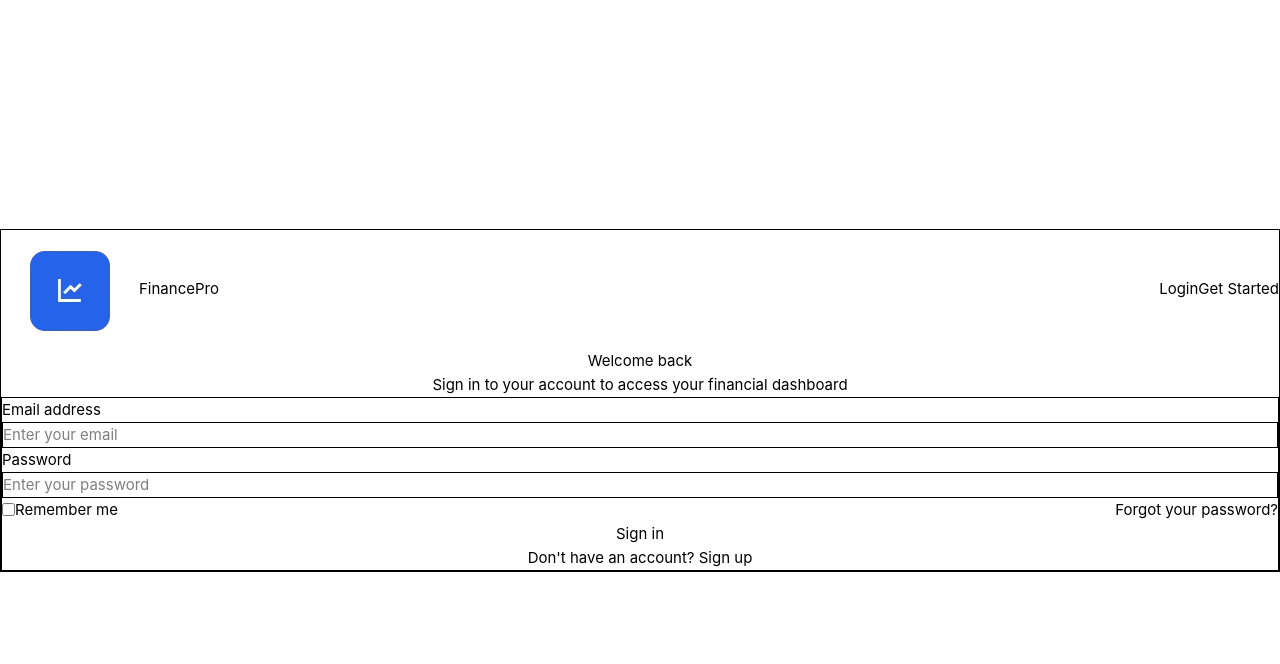
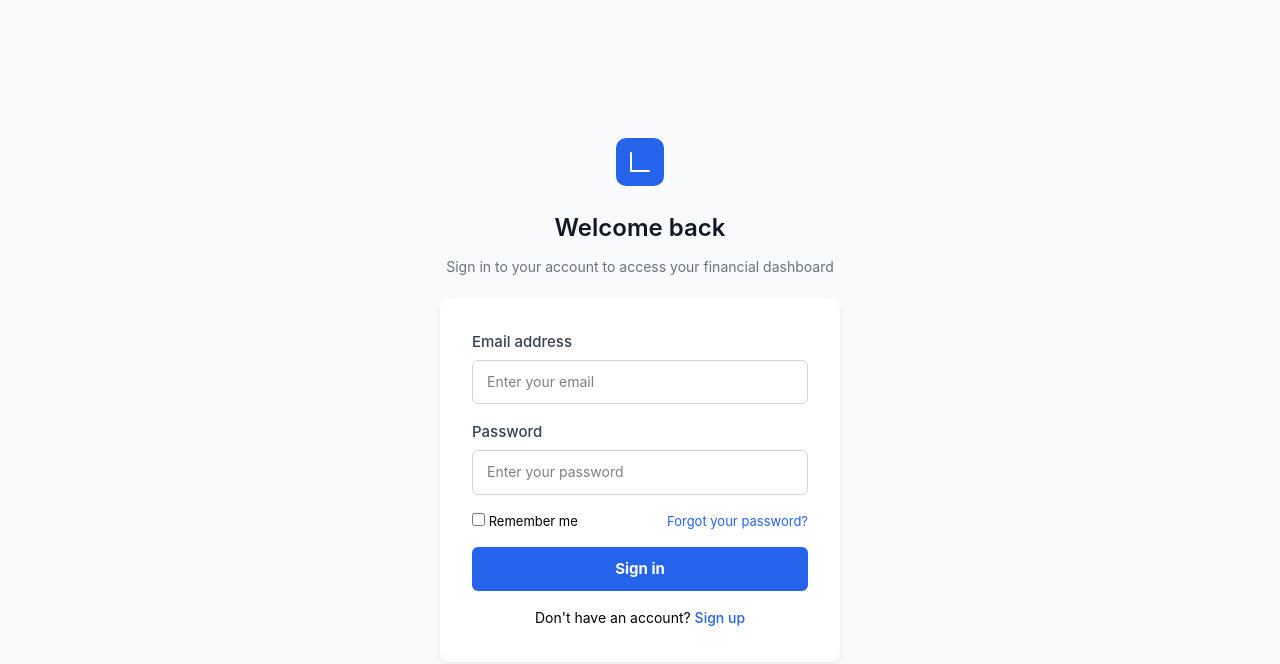
Before and after one commit to liongyoungfat/projectFYP, a Vue app: page / in a window 1280 px wide. Shown: the top 664 px of the page. Built offline with nearby package versions, Linux system fonts and the light colour scheme; the HTML template or start-up script is replaced by a standard one.

Commit message:
login and register done

```diff
--- a/src/assets/base.css
+++ b/src/assets/base.css
@@ -95,3 +95,107 @@ body {
   -moz-osx-font-smoothing: grayscale;
   transition: color 0.5s, background-color 0.5s;
 }
+
+/* Login Page Styling */
+.login-container {
+  display: flex;
+  flex-direction: column;
+  align-items: center;
+  justify-content: center;
+  min-height: 100vh;
+  background-color: #f9fafb;
+  padding: 20px;
+}
+
+.login-header {
+  text-align: center;
+  margin-bottom: 20px;
+}
+
+.login-header h1 {
+  font-size: 24px;
+  font-weight: 600;
+  color: #111827;
+}
+
+.login-header p {
+  font-size: 14px;
+  color: #6b7280;
+  margin-top: 8px;
+}
+
+.login-card {
+  background-color: white;
+  padding: 32px;
+  border-radius: 12px;
+  box-shadow: 0 4px 10px rgba(0, 0, 0, 0.05);
+  width: 100%;
+  max-width: 400px;
+}
+
+.input-group {
+  margin-bottom: 16px;
+}
+
+.input-group label {
+  display: block;
+  margin-bottom: 6px;
+  font-weight: 500;
+  color: #374151;
+}
+
+.input-group input {
+  width: 100%;
+  padding: 10px 14px;
+  border: 1px solid #d1d5db;
+  border-radius: 6px;
+  font-size: 14px;
+}
+
+.options-row {
+  display: flex;
+  justify-content: space-between;
+  align-items: center;
+  font-size: 13px;
+  margin-bottom: 16px;
+}
+
+.options-row a {
+  color: #2563eb;
+  text-decoration: none;
+}
+
+.login-button {
+  width: 100%;
+  padding: 10px;
+  background-color: #2563eb;
+  color: white;
+  border: none;
+  border-radius: 6px;
+  font-weight: bold;
+  cursor: pointer;
+}
+
+.login-button:hover {
+  background-color: #1d4ed8;
+}
+
+.login-footer {
+  text-align: center;
+  margin-top: 16px;
+  font-size: 14px;
+}
+
+.login-footer a {
+  color: #2563eb;
+  text-decoration: none;
+  font-weight: 500;
+}
+
+.input-group select {
+  width: 100%;
+  padding: 10px 14px;
+  border: 1px solid #d1d5db;
+  border-radius: 6px;
+  font-size: 14px;
+}
--- a/src/views/UserLogin.vue
+++ b/src/views/UserLogin.vue
@@ -42,113 +42,97 @@ const handleLogin = async () => {
     isLoading.value = false
   }
 }
+
+const goToRegister = () => {
+  router.push('/register')
+}
 </script>
 
 <template>
-  <div class="min-h-screen bg-gray-50 flex items-center justify-center px-4">
-    <div class="max-w-md w-full space-y-6 bg-white p-8 rounded-lg shadow border">
-      <header class="flex items-center justify-between px-6 py-4 shadow-sm bg-white">
-        <div class="flex items-center gap-2 text-xl font-semibold text-blue-600">
-          <img src="@/assets/logo.png" class="w-6 h-6" alt="logo" />
-          FinancePro
+  <div class="login-container">
+    <!-- Header -->
+    <div class="login-header">
+      <div
+        style="
+          background-color: #2563eb;
+          padding: 12px;
+          border-radius: 10px;
+          display: inline-block;
+          margin-bottom: 16px;
+        "
+      >
+        <svg
+          width="24"
+          height="24"
+          fill="none"
+          stroke="white"
+          stroke-width="2"
+          stroke-linecap="round"
+          stroke-linejoin="round"
+          viewBox="0 0 24 24"
+        >
+          <path d="M3 3v18h18" />
+        </svg>
       </div>
-        <div class="flex items-center gap-4">
-          <RouterLink to="/login" class="text-gray-600 hover:text-blue-600">Login</RouterLink>
-          <RouterLink
-            to="/register"
-            class="bg-blue-600 text-white px-4 py-2 rounded-md hover:bg-blue-700"
-            >Get Started</RouterLink
-          >
-        </div>
-      </header>
-
-      <div class="flex items-center justify-center py-12 px-4 sm:px-6 lg:px-8">
-        <div class="max-w-md w-full space-y-8">
-          <div class="text-center">
-            <div
-              class="w-16 h-16 bg-blue-600 rounded-xl flex items-center justify-center mx-auto mb-4"
-            >
-              <i class="ri-line-chart-line text-white text-2xl"></i>
-            </div>
-            <h2 class="text-3xl font-bold text-gray-900 mb-2">Welcome back</h2>
-            <p class="text-gray-600">Sign in to your account to access your financial dashboard</p>
+      <h1>Welcome back</h1>
+      <p>Sign in to your account to access your financial dashboard</p>
     </div>
 
-          <div class="bg-white p-8 rounded-xl shadow-sm border border-gray-200">
-            <form @submit.prevent="handleLogin" class="space-y-6">
-              <div>
-                <label for="email" class="block text-sm font-medium text-gray-700 mb-2"
-                  >Email address</label
-                >
-                <input
-                  type="email"
-                  id="email"
-                  v-model="email"
-                  required
-                  class="w-full px-4 py-2 border rounded-md focus:outline-none focus:ring focus:border-blue-300"
-                  placeholder="Enter your email"
-                />
+    <!-- Login Card -->
+    <div class="login-card">
+      <form @submit.prevent="handleLogin">
+        <div class="input-group">
+          <label>Email address</label>
+          <input type="email" v-model="email" placeholder="Enter your email" required />
         </div>
 
-              <div>
-                <label for="password" class="block text-sm font-medium text-gray-700 mb-2"
-                  >Password</label
-                >
-                <div class="relative">
+        <div class="input-group">
+          <label>Password</label>
+          <div style="position: relative">
             <input
               :type="showPassword ? 'text' : 'password'"
-                    id="password"
               v-model="password"
+              placeholder="Enter your password"
               required
-                    class="w-full px-4 py-2 border rounded-md pr-10 focus:outline-none focus:ring focus:border-blue-300"
-                    placeholder="Enter your password"
+              style="padding-right: 40px"
             />
             <button
               type="button"
               @click="togglePassword"
-                    class="absolute right-3 top-1/2 -translate-y-1/2 text-gray-500"
+              style="
+                position: absolute;
+                right: 10px;
+                top: 50%;
+                transform: translateY(-50%);
+                background: none;
+                border: none;
+                cursor: pointer;
+                color: #6b7280;
+              "
             >
               <i :class="showPassword ? 'ri-eye-off-line' : 'ri-eye-line'"></i>
             </button>
           </div>
         </div>
 
-              <div class="flex items-center justify-between">
-                <label class="flex items-center">
-                  <input
-                    type="checkbox"
-                    class="h-4 w-4 text-blue-600 focus:ring-blue-500 border-gray-300 rounded"
-                  />
-                  <span class="ml-2 text-sm text-gray-700">Remember me</span>
-                </label>
-                <RouterLink to="/forgot-password" class="text-sm text-blue-600 hover:text-blue-500"
-                  >Forgot your password?</RouterLink
-                >
+        <div class="options-row">
+          <label><input type="checkbox" /> Remember me</label>
+          <a href="#">Forgot your password?</a>
         </div>
 
-              <button
-                type="submit"
-                :disabled="isLoading"
-                class="w-full flex justify-center items-center px-4 py-2 bg-blue-600 text-white rounded-md hover:bg-blue-700"
-              >
-                <i v-if="isLoading" class="ri-loader-4-line animate-spin mr-2"></i>
-                {{ isLoading ? 'Signing in...' : 'Sign in' }}
-              </button>
+        <button type="submit" class="login-button">Sign in</button>
       </form>
 
-            <div class="mt-6 text-center">
-              <p class="text-gray-600">
+      <div class="login-footer">
         Don't have an account?
-                <RouterLink to="/register" class="text-blue-600 hover:text-blue-500 font-medium"
-                  >Sign up</RouterLink
-                >
-              </p>
-            </div>
-          </div>
-        </div>
+        <a href="#" @click.prevent="goToRegister">Sign up</a>
       </div>
     </div>
   </div>
 </template>
 
-<style scoped></style>
+<style scoped>
+body {
+  background-color: #f9fafb;
+}
+</style>
--- a/src/views/UserRegister.vue
+++ b/src/views/UserRegister.vue
@@ -1,7 +1,147 @@
 <script setup lang="ts">
+import { ref, reactive, watch } from 'vue'
+import axios from 'axios'
+import { useRouter } from 'vue-router'
+
+const router = useRouter()
+
+const isLoading = ref(false)
+const role = ref('staff')
+const localhost = 'http://localhost:5000/'
+
+const form = reactive({
+  username: '',
+  email: '',
+  password: '',
+  role: 'staff',
+  company_id: '',
+})
+
+const company = reactive({
+  name: '',
+  industry: '',
+  address: '',
+})
+
+const companies = ref<{ id: number; name: string }[]>([])
+
+const handleRoleChange = () => {
+  form.company_id = ''
+  company.name = ''
+  company.industry = ''
+  company.address = ''
+}
+
+const loadCompanies = async () => {
+  try {
+    const res = await axios.get(`${localhost}api/companies`)
+    companies.value = res.data
+  } catch (error) {
+    console.error('Failed to load companies:', error)
+  }
+}
+
+const handleRegister = async () => {
+  isLoading.value = true
+  try {
+    if (form.role === 'admin') {
+      const companyRes = await axios.post(`${localhost}api/companies`, {
+        name: company.name,
+        industry: company.industry,
+        address: company.address,
+      })
+
+      form.company_id = companyRes.data.company_id
+    }
+
+    const userRes = await axios.post(`${localhost}api/register`, {
+      ...form,
+    })
+
+    if (userRes.data.success) {
+      alert('Registered successfully!')
+      router.push('/login')
+    } else {
+      alert('Registration failed.')
+    }
+  } catch (error) {
+    console.error('Registration error:', error)
+    alert('Something went wrong.')
+  } finally {
+    isLoading.value = false
+  }
+}
+
+loadCompanies()
+
+watch(role, handleRoleChange)
 </script>
+
 <template>
-    <div class="app-container">
-        1
+  <div class="login-container">
+    <div class="login-header">
+      <h1>Create your account</h1>
+      <p>Register to access the system</p>
     </div>
+
+    <div class="login-card">
+      <form @submit.prevent="handleRegister">
+        <div class="input-group">
+          <label>Username</label>
+          <input type="text" v-model="form.username" placeholder="Enter username" required />
+        </div>
+
+        <div class="input-group">
+          <label>Email</label>
+          <input type="email" v-model="form.email" placeholder="Enter email" required />
+        </div>
+
+        <div class="input-group">
+          <label>Password</label>
+          <input type="password" v-model="form.password" placeholder="Enter password" required />
+        </div>
+
+        <div class="input-group">
+          <label>Role</label>
+          <select v-model="form.role" @change="handleRoleChange">
+            <option value="staff">Staff</option>
+            <option value="admin">Admin</option>
+          </select>
+        </div>
+
+        <!-- STAFF ONLY: Choose existing company -->
+        <div class="input-group" v-if="form.role === 'staff'">
+          <label>Company</label>
+          <select v-model="form.company_id" required>
+            <option value="" disabled>Select company</option>
+            <option v-for="company in companies" :key="company.id" :value="company.id">
+              {{ company.name }}
+            </option>
+          </select>
+        </div>
+
+        <!-- ADMIN ONLY: Register new company -->
+        <div v-if="form.role === 'admin'">
+          <div class="input-group">
+            <label>Company Name</label>
+            <input type="text" v-model="company.name" placeholder="Enter company name" required />
+          </div>
+
+          <div class="input-group">
+            <label>Industry</label>
+            <input type="text" v-model="company.industry" placeholder="Enter industry" required />
+          </div>
+
+          <div class="input-group">
+            <label>Address</label>
+            <input type="text" v-model="company.address" placeholder="Enter address" required />
+          </div>
+        </div>
+
+        <button type="submit" class="login-button">Register</button>
+      </form>
+
+      <div class="login-footer">Already have an account? <a href="#">Login</a></div>
+    </div>
+  </div>
 </template>
```
Also changed, not shown: 1 other file (tests, documents, lock files or other folders). Lines whose indentation alone changed are shown as unchanged.
